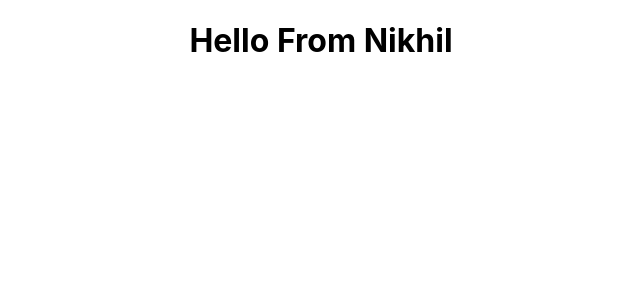
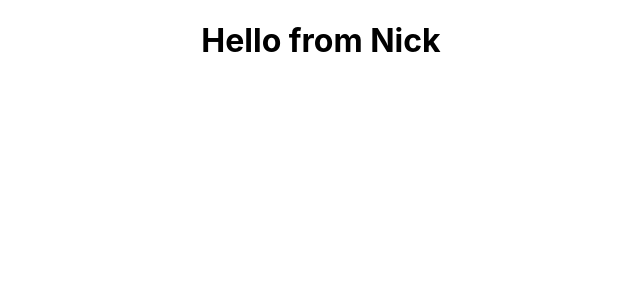
Before and after one commit to nikhil076/React-getting-started, a React (Create React App) app: page / in a window 1280 px wide. Shown: the top 300 px of the page, without its empty margins (319-959 px from the left). Built offline with nearby package versions, Linux system fonts and the light colour scheme.

Commit message:
Added : hello message using one way data binding

```diff
--- a/src/App.js
+++ b/src/App.js
@@ -2,10 +2,18 @@ import React from "react";
 import './App.css';
 
 class App extends React.Component {
+
+    constructor() {
+        super();
+        this.state =  {
+            title : 'Hello from Nick'
+        }
+    }
+
     render() {
         return (
             <div>
-                <h1>Hello From Nikhil</h1>
+                <h1>{this.state.title}</h1>
             </div>
         )
     }
```
